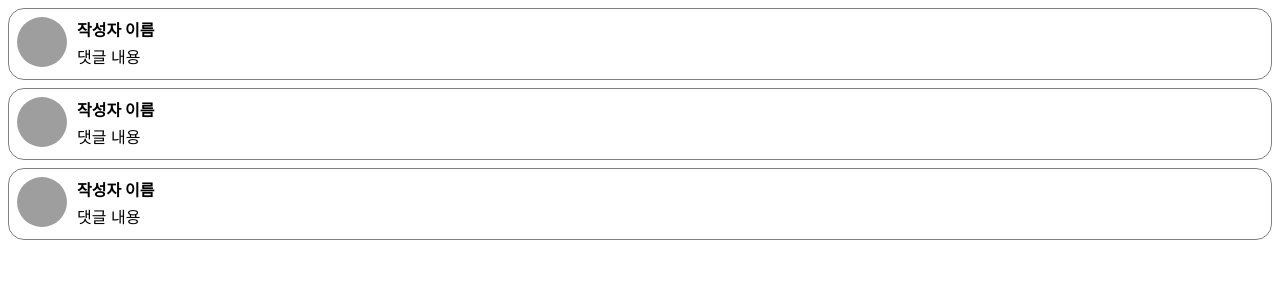
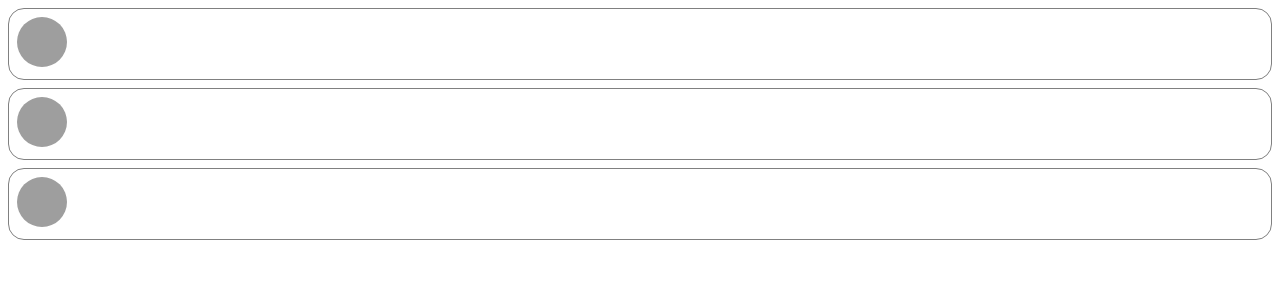
Before and after one commit to QQWaseokE/SK_Shieldus_Rookies_1st, a React (Create React App) app in the folder frontend/react/my-app/: page / in a window 1280 px wide. Shown: the top 300 px of the page. Built offline with nearby package versions, Linux system fonts and the light colour scheme; grey boxes are pictures that could not be loaded.

Commit message:
Comment 컴포넌트에 props 변수로 전달된 값을 출력하도록 변경
7/1(월)

```diff
--- a/frontend/react/my-app/src/comment/Comment.js
+++ b/frontend/react/my-app/src/comment/Comment.js
@@ -30,8 +30,8 @@
             </div>
             { /*작성한 사람의 이름과 댓글 내용*/}
             <div style={styles.contentContainer}>
-                <span style={styles.nameText}>작성자 이름</span>
-                <span style={styles.commentText}>댓글 내용</span>
+                <span style={styles.nameText}>{props.name}</span>
+                <span style={styles.commentText}>{props.comment}</span>
             </div>
         </div>
     );
```
